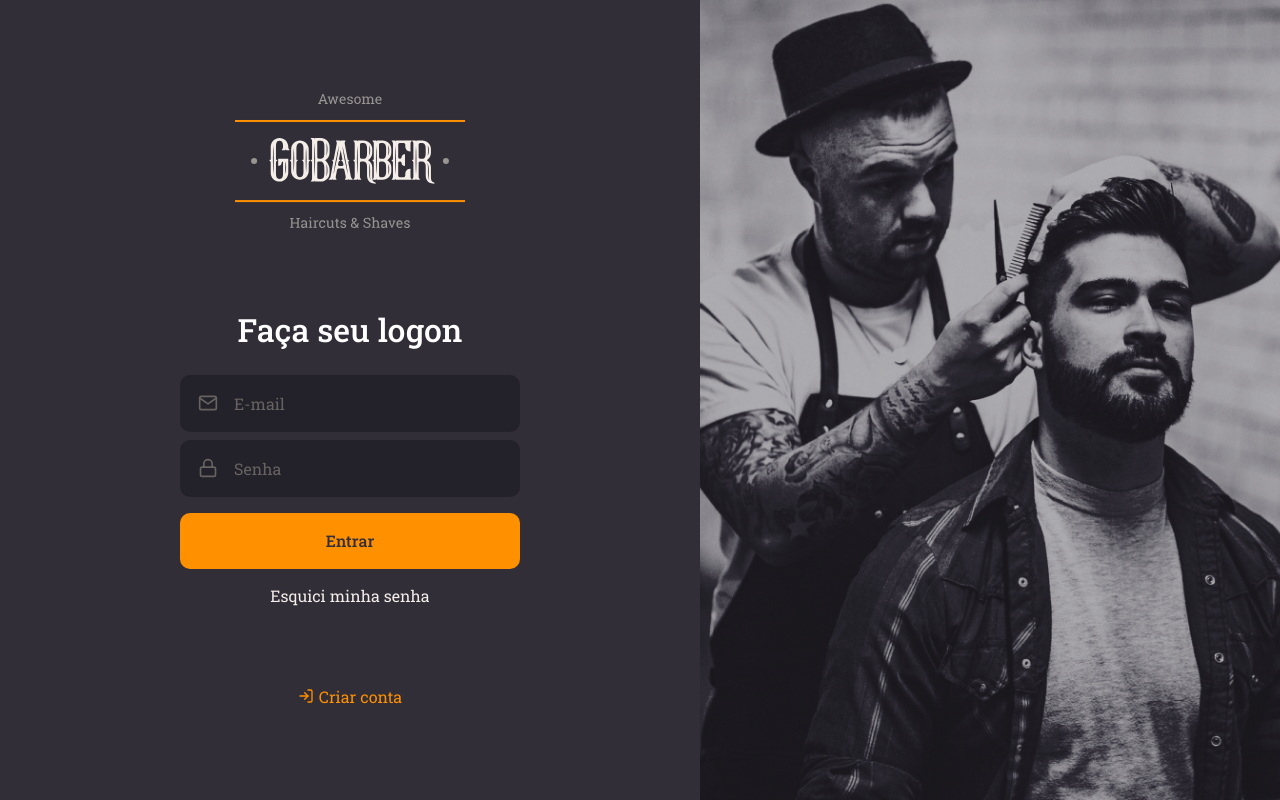
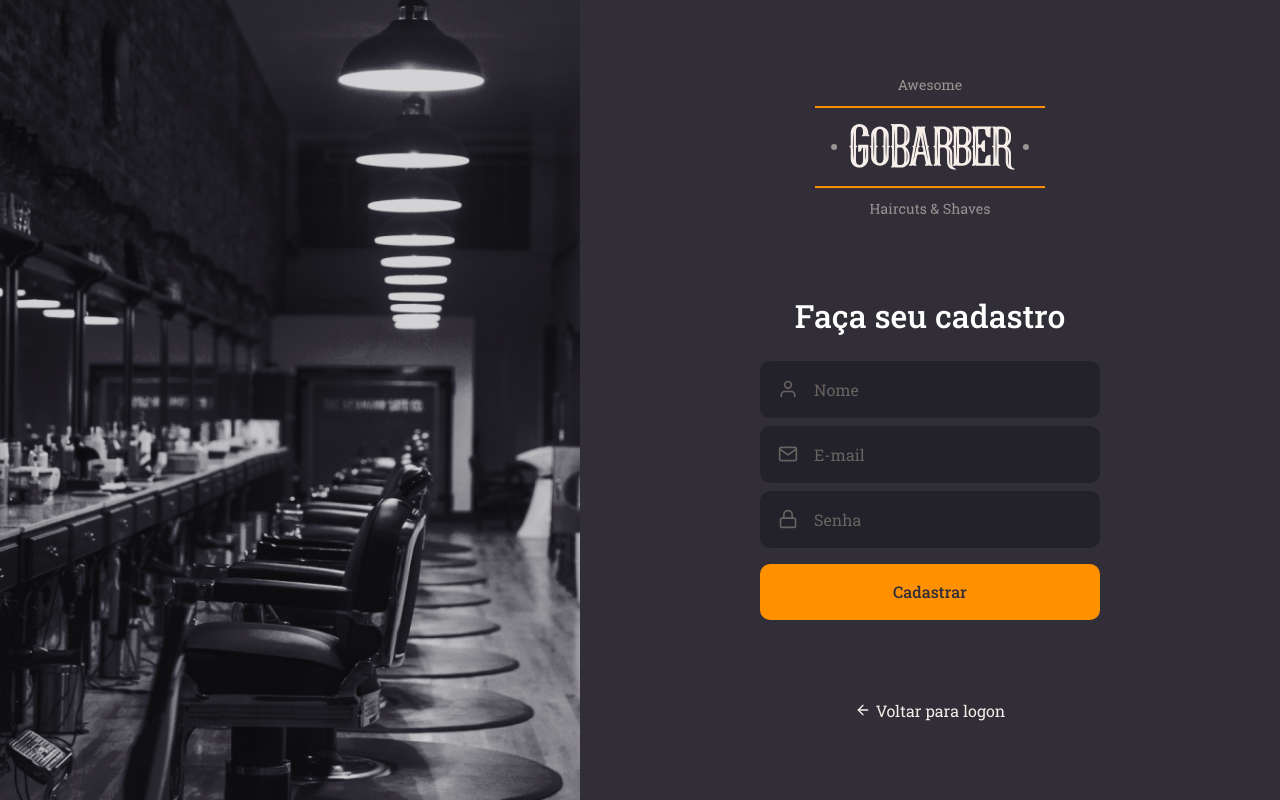
Before and after one commit to AntDavidLima/get-barber-frontend, a React (Create React App) app: page / in a window 1280 px wide. Built offline with nearby package versions, Linux system fonts and the light colour scheme.

Commit message:
Created signup page

```diff
--- a/src/App.tsx
+++ b/src/App.tsx
@@ -2,11 +2,12 @@
 
 import GlobalStyle from './styles/global';
 
-import SignIn from './pages/SignIn';
+// import SignIn from './pages/SignIn';
+import SignUp from './pages/SignUp';
 
 const App: React.FC = () => (
   <>
-    <SignIn />
+    <SignUp />
     <GlobalStyle />
   </>
 );
--- /dev/null
+++ b/src/pages/SignUp/index.tsx
@@ -0,0 +1,39 @@
+import React from 'react';
+import { FiArrowLeft, FiMail, FiLock, FiUser } from 'react-icons/fi';
+
+import { Container, Content, Background } from './style';
+
+import logo from '../../assets/logo.svg';
+
+import Input from '../../components/Input';
+import Button from '../../components/Button';
+
+const SignUp: React.FC = () => (
+  <Container>
+    <Background />
+    <Content>
+      <img src={logo} alt="GoBarber" />
+
+      <form>
+        <h1>Faça seu cadastro</h1>
+        <Input name="name" icon={FiUser} type="text" placeholder="Nome" />
+        <Input name="email" icon={FiMail} type="text" placeholder="E-mail" />
+        <Input
+          name="password"
+          icon={FiLock}
+          type="password"
+          placeholder="Senha"
+        />
+
+        <Button type="submit">Cadastrar</Button>
+      </form>
+
+      <a href="#sdfsd">
+        <FiArrowLeft />
+        Voltar para logon
+      </a>
+    </Content>
+  </Container>
+);
+
+export default SignUp;
--- /dev/null
+++ b/src/pages/SignUp/style.ts
@@ -0,0 +1,61 @@
+import styled from 'styled-components';
+import { shade } from 'polished';
+
+import background from '../../assets/sign-up-background.png';
+
+export const Container = styled.div`
+  height: 100vh;
+  display: flex;
+  align-items: stretch;
+`;
+
+export const Content = styled.div`
+  display: flex;
+  flex-direction: column;
+  place-content: center;
+  width: 100%;
+  max-width: 700px;
+  align-items: center;
+
+  form {
+    margin: 80px 0;
+    width: 340px;
+    text-align: center;
+
+    h1 {
+      margin-bottom: 24px;
+    }
+
+    a {
+      color: #f4ede8;
+      text-decoration: none;
+      display: block;
+      margin-top: 16px;
+
+      &:hover {
+        color: ${shade(0.2, '#f4ede8')};
+      }
+    }
+  }
+
+  > a {
+    color: #f4ede8;
+    text-decoration: none;
+    display: flex;
+    align-items: center;
+
+    &:hover {
+      color: ${shade(0.2, '#f4ede8')};
+    }
+
+    svg {
+      margin-right: 5px;
+    }
+  }
+`;
+
+export const Background = styled.div`
+  flex: 1;
+  background: url(${background}) no-repeat center;
+  background-size: cover;
+`;
```
Also changed, not shown: src/assets/sign-up-background.png (added).
